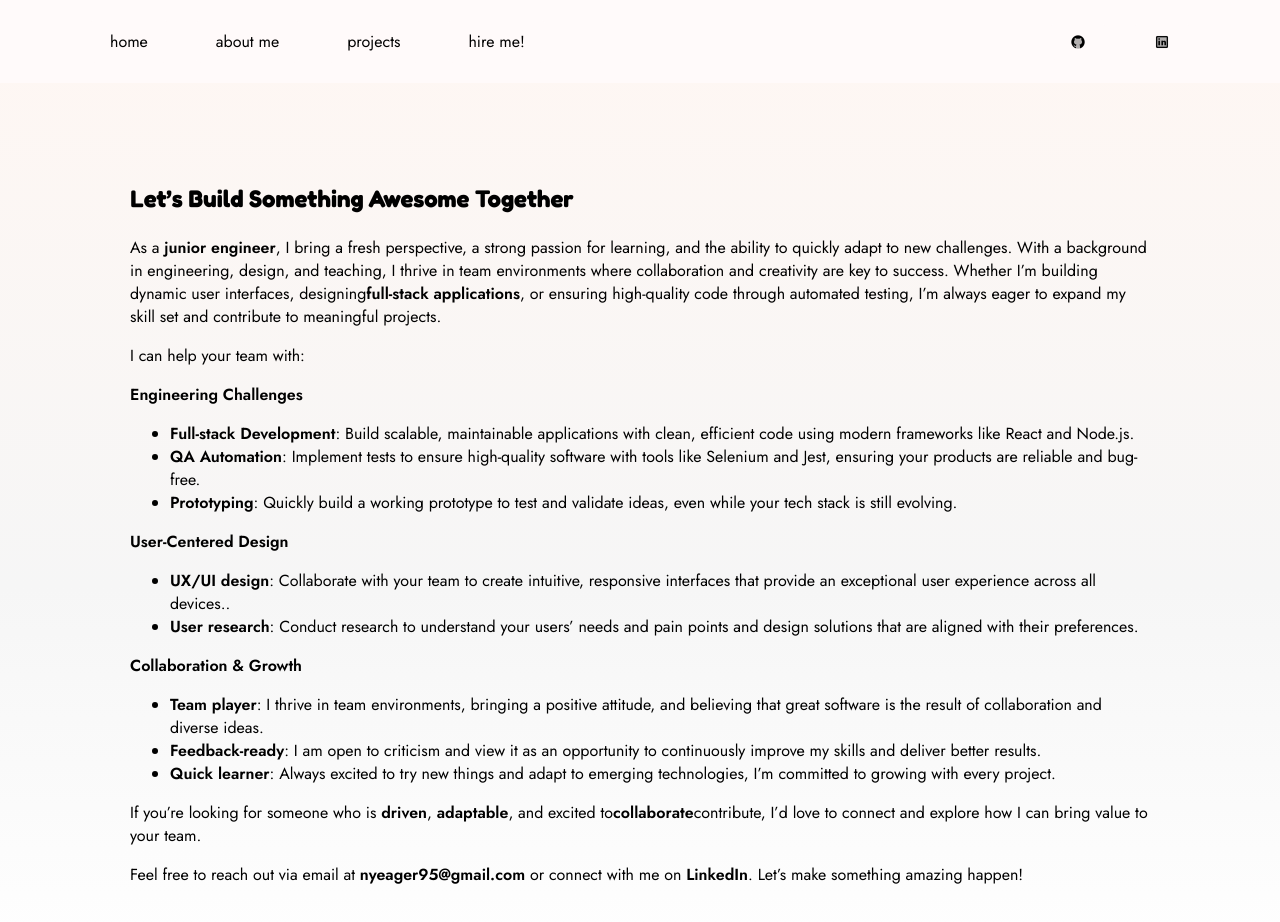
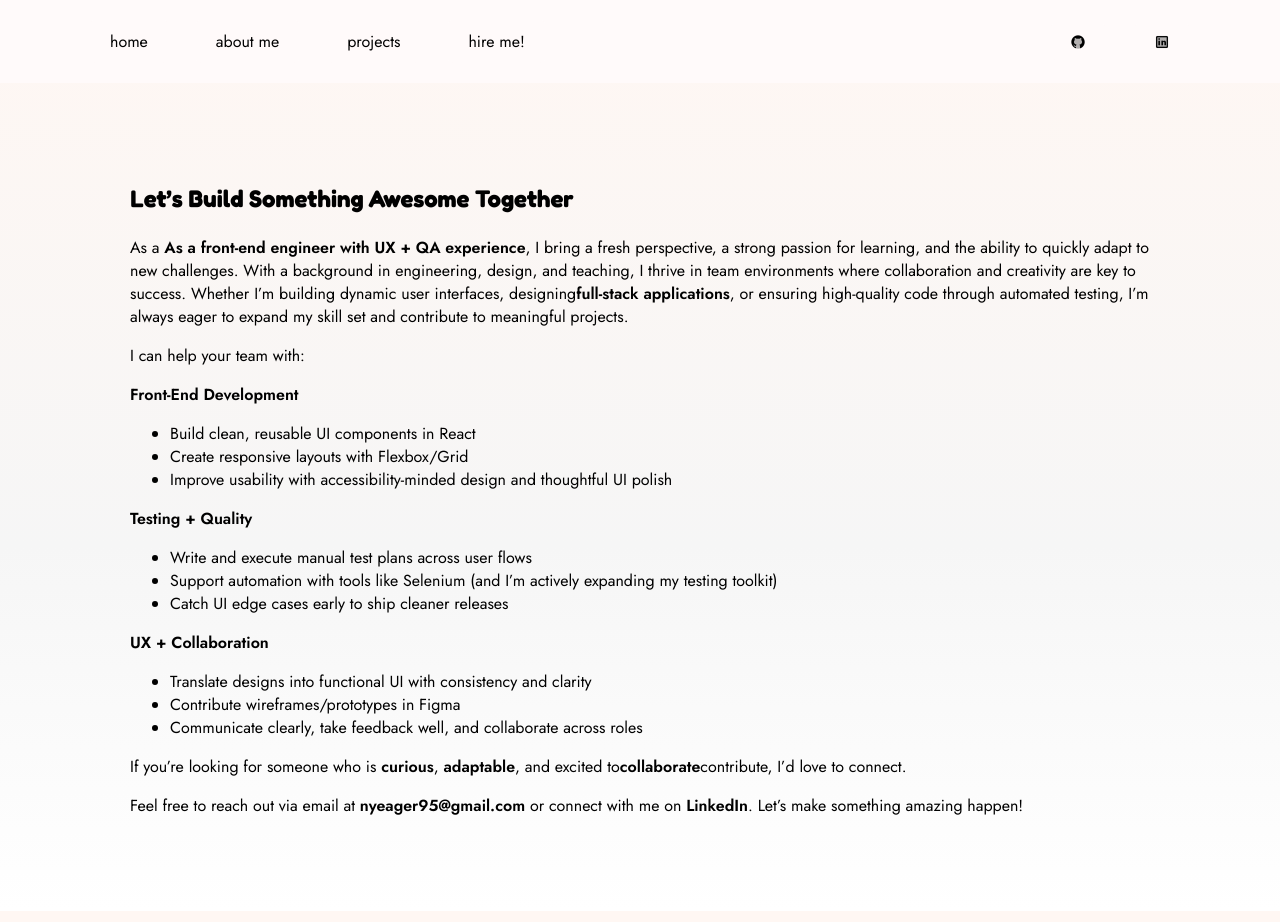
Before and after one commit to nicoleyeag/portfolio, a React (Create React App) app: page /hire in a window 1280 px wide. Shown: the top 922 px of the page. Built offline with nearby package versions, Linux system fonts and the light colour scheme; a web font is replaced by a local one.

Commit message:
final fixes

```diff
--- a/src/pages/About.js
+++ b/src/pages/About.js
@@ -17,11 +17,10 @@ export default function About() {
                   className="about-photo"
                 />
                  <p>
-                I’m a <span className="bold">front-end software engineer</span> with a passion for building sleek,
-                engaging, and <span className="bold">intuitive digital experiences</span>. My background spans
-                <span className="bold">engineering</span>, accounting, teaching, and <span className="bold">design</span>, giving me a unique
-                mix  of analytical problem-solving and creative thinking that I
-                bring into my work.
+                I’m a <span className="bold">front-end software engineer</span> specializing in<span className="bold"> React</span> who loves building
+                <span className="bold"> clean, intuitive UI</span>that feels effortless to use. With experience across
+                <span className="bold"> UX design</span> and <span className="bold">QA testing</span>,I bring a
+                detail-oriented, user-first approach to every feature I ship.
                 </p>
 
                 <h2><span className="highlight">What I Work With</span></h2>
@@ -39,24 +38,23 @@ export default function About() {
                 refine.
                 </p>
                 <p>
-                Right now, I’m focused on leveling up my skills, sharing my
-                work on <span className="bold">GitHub</span>, and expanding my professional network.
+                Right now, I’m focused on building polished front-end projects,
+                sharing consistent work on GitHub, and connecting with teams that
+                care about thoughtful UI.
                 </p>
                 <h2><span className="highlight">Outside of Tech</span></h2>
                 <p>
-                Outside of
-                tech, I’m always <span className="bold">learning</span> and <span className="bold">creating</span>—whether it’s baking macarons,
-                designing, painting, or picking up new skills just for fun. I also
-                spend a lot of time swimming, biking, paddleboarding, and exploring
-                the outdoors.
+                Outside of tech, I’m always creating — baking macarons, painting,
+                and exploring the outdoors through swimming, biking, and paddleboarding.
+                That same curiosity and creativity shows up in how I approach design and development.
             </p>
             <p>
               Creativity and curiosity don’t stop at the screen—and they’re a big part of how I approach my work.
             </p>
             <h2><span className="highlight">Training and Certifications</span></h2>
             <ul>
-              <li>Software Engineering Fellowship — <span className="bold">Hackbright Academy</span></li>
-              <li>UX/UI Design Fellowship — <span className="bold">Designlab</span></li>
+              <li><span className="bold">Hackbright Academy</span> - Software Engineering Fellowship</li>
+              <li><span className="bold">Designlab</span> - UX/UI Design Fellowship</li>
             </ul>
             <h2><span className="highlight">Let’s Connect!</span></h2>
             <p>
--- a/src/pages/Hire.js
+++ b/src/pages/Hire.js
@@ -11,7 +11,7 @@ export default function Hire() {
         <div className="hire">
           <h1><span className="highlight">Let’s Build Something Awesome Together</span></h1>
           <p>
-            As a <span className="bold">junior engineer</span>, I bring a fresh
+            As a <span className="bold">As a front-end engineer with UX + QA experience</span>, I bring a fresh
             perspective, a strong passion for learning, and the ability to
             quickly adapt to new challenges. With a background in engineering,
             design, and teaching, I thrive in team environments where
@@ -24,55 +24,37 @@ export default function Hire() {
           <p>
             I can help your team with:
           </p>
-          <p><span className="bold">Engineering Challenges</span></p>
-            <ul className="engineeringChallenges">
+          <p><span className="bold">Front-End Development</span></p>
+            <ul className="frontEndDevelopment">
 
-            <li><span className="bold">Full-stack Development</span>: Build
-            scalable, maintainable applications with clean, efficient code
-            using modern frameworks like React and Node.js.</li>
-
-            <li><span className="bold">QA Automation</span>: Implement tests to
-            ensure high-quality software with tools like Selenium and Jest,
-            ensuring your products are reliable and bug-free.</li>
-
-            <li><span className="bold">Prototyping</span>: Quickly build a
-            working prototype to test and validate ideas, even while your tech
-            stack is still evolving.</li>
+            <li>Build clean, reusable UI components in React</li>
+            <li>Create responsive layouts with Flexbox/Grid</li>
+            <li>Improve usability with accessibility-minded design and thoughtful UI polish</li>
             </ul>
 
-          <p><span className="bold">User-Centered Design</span></p>
+            <p><span className="bold">Testing + Quality</span></p>
+            <ul className="testingAndQuality">
+
+            <li>Write and execute manual test plans across user flows</li>
+            <li>Support automation with tools like Selenium (and I’m actively expanding my testing toolkit)</li>
+            <li>Catch UI edge cases early to ship cleaner releases</li>
+            </ul>
+
+          <p><span className="bold">UX + Collaboration</span></p>
             <ul className="userCenteredDesign">
 
-            <li><span className="bold">UX/UI design</span>: Collaborate with
-            your team to create intuitive, responsive interfaces that provide an
-            exceptional user experience across all devices..</li>
+            <li>Translate designs into functional UI with consistency and clarity</li>
 
-            <li><span className="bold">User research</span>: Conduct research to
-            understand your users’ needs and pain points and design solutions
-            that are aligned with their preferences.</li>
+            <li>Contribute wireframes/prototypes in Figma</li>
+            <li>Communicate clearly, take feedback well, and collaborate across roles</li>
           </ul>
 
-          <p><span className="bold">Collaboration & Growth</span></p>
-            <ul className="collaborationAndGrowth">
-
-            <li><span className="bold">Team player</span>: I thrive in team
-            environments, bringing a positive attitude, and believing that great
-            software is the result of collaboration and diverse ideas.</li>
-
-            <li><span className="bold">Feedback-ready</span>: I am open to
-            criticism and view it as an opportunity to continuously improve my
-            skills and deliver better results.</li>
-
-            <li><span className="bold">Quick learner</span>: Always excited to
-            try new things and adapt to emerging technologies, I’m committed to
-            growing with every project.</li>
-            </ul>
 
           <p>
-            If you’re looking for someone who is <span className="bold">driven
+            If you’re looking for someone who is <span className="bold">curious
             </span>, <span className="bold">adaptable</span>, and excited to
             <span className="bold">collaborate</span>contribute, I’d love to
-            connect and explore how I can bring value to your team.
+            connect.
           </p>
           <p>
             Feel free to reach out via email at
--- a/src/pages/Home.js
+++ b/src/pages/Home.js
@@ -17,13 +17,15 @@ export default function Home() {
           </h1>
 
             <p>
-            I’m a <span className="highlight">front-end software engineer</span> with a
-            passion for building bright, intuitive, and engaging{" "}
-            <span className="highlight">user experiences</span>. I love crafting clean,
-            accessible designs that make technology feel effortless. Whether it’s coding
-            sleek interfaces, optimizing performance, or experimenting with the latest web
-            technologies, I’m always eager to{" "}
-            <span className="highlight">learn and create</span>.
+            I’m a <span className="highlight">front-end software engineer</span> specializing in
+            <span className="highlight"> React, JavaScript, HTML, and CSS,</span> building
+            <span className="highlight"> responsive, accessible interfaces</span> with a
+            <span className="highlight"> UX-first mindset</span>
+            </p>
+
+            <p>I love crafting bright, intuitive user experiences that feel
+              effortless — from clean UI components to thoughtful details and
+              performance polish.
             </p>
 
         {/* button */}
--- a/src/pages/Projects.js
+++ b/src/pages/Projects.js
@@ -463,7 +463,6 @@ const PROJECTS = [
               </div>
           </div>
 
-          <h2>Key Design Decisions</h2>
           <ul>
             <li><span className="bold">Location-first discovery:</span> Prioritized proximity to help users quickly find relevant businesses.</li>
             <li><span className="bold">Consistent UI patterns:</span> Standardized layouts, product cards, and navigation created trust across multiple vendors and reduced cognitive load when browsing.</li>
@@ -582,7 +581,7 @@ const PROJECTS = [
           </div>
         </section>
 
-        <section id="reasearch&insights" className="case-section">
+        <section id="research&insights" className="case-section">
           <h2>Research & Insights</h2>
           <p>Competitive analysis of local Denver-based florists revealed that:</p>
           <ul>
```
